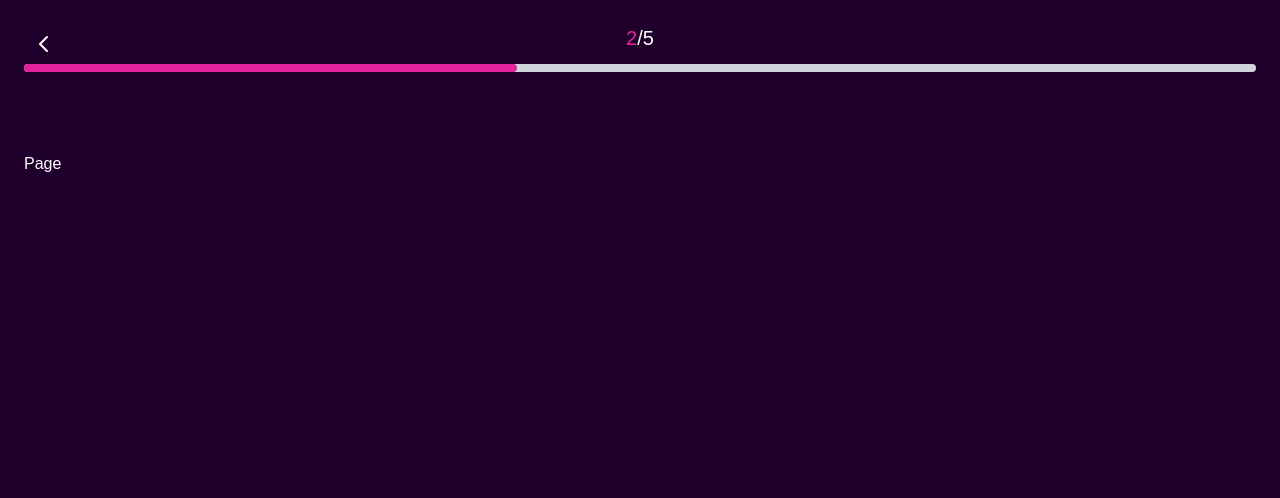
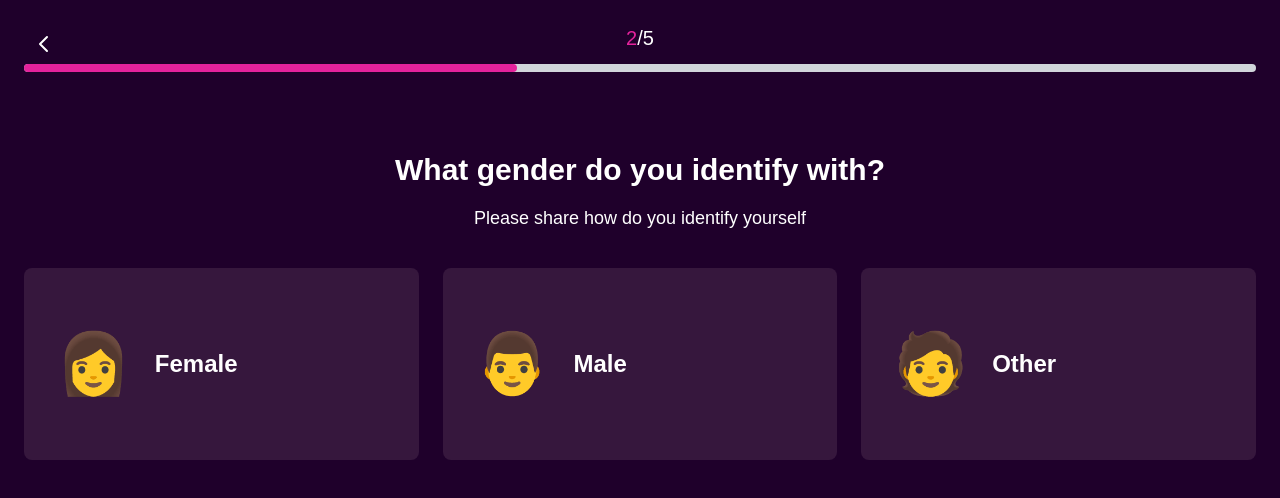
Before and after one commit to Freeman2333/quiz, a Next.js app: page /en/steps/gender in a window 1280 px wide. Shown: the top 498 px of the page. Built offline with nearby package versions, Linux system fonts and the light colour scheme.

Commit message:
gender selection added

```diff
--- a/src/app/[locale]/steps/age/page.tsx
+++ b/src/app/[locale]/steps/age/page.tsx
@@ -1,9 +1,14 @@
+"use client";
+
 import React from "react";
 import { routing } from "@/i18n/routing";
 import { useTranslations } from "next-intl";
+import { useAppContext } from "@/components/AppProvider";
 
 const Page: React.FC = () => {
   const t = useTranslations();
+  const { language, gender, age, hate, favoriteTopics } = useAppContext()!;
+  console.log({ language, gender, age, hate, favoriteTopics });
 
   return (
     <div>
--- a/src/app/[locale]/steps/gender/page.tsx
+++ b/src/app/[locale]/steps/gender/page.tsx
@@ -1,13 +1,60 @@
 "use client";
 
+import React from "react";
 import { useAppContext } from "@/components/AppProvider";
-import React from "react";
+import { useTranslations } from "next-intl";
+import { useStepNavigation } from "@/hook/useStepNavigation";
 
 const Page: React.FC = () => {
-  const appContext = useAppContext();
-  console.log({ appContext });
+  const t = useTranslations();
+  const { setGender } = useAppContext()!;
+  const { goToNextStep } = useStepNavigation();
 
-  return <div>Page</div>;
+  const handleGenderSelect = (gender: string) => {
+    setGender(gender);
+    goToNextStep();
+  };
+
+  return (
+    <div className="flex flex-col gap-4 w-full">
+      <h1 className="text-3xl font-bold text-center text-foreground">
+        {t("title2")}
+      </h1>
+      <p className="text-lg text-center text-muted mb-5">{t("subtitle2")}</p>
+
+      <div className="flex justify-between gap-6 w-full">
+        <div
+          onClick={() => handleGenderSelect(t("genderFemale"))}
+          className={`flex-1 h-48 flex items-center justify-start pl-8 rounded-lg bg-secondary transition-colors duration-300 cursor-pointer hover:bg-primary`}
+        >
+          <span className="text-6xl">👩</span>
+          <p className="text-2xl text-white font-semibold ml-6">
+            {t("genderFemale")}
+          </p>
+        </div>
+
+        <div
+          onClick={() => handleGenderSelect(t("genderMale"))}
+          className={`flex-1 h-48 flex items-center justify-start pl-8 rounded-lg bg-secondary transition-colors duration-300 cursor-pointer hover:bg-primary`}
+        >
+          <span className="text-6xl">👨</span>
+          <p className="text-2xl text-white font-semibold ml-6">
+            {t("genderMale")}
+          </p>
+        </div>
+
+        <div
+          onClick={() => handleGenderSelect(t("genderOther"))}
+          className={`flex-1 h-48 flex items-center justify-start pl-8 rounded-lg bg-secondary transition-colors duration-300 cursor-pointer hover:bg-primary`}
+        >
+          <span className="text-6xl">🧑</span>
+          <p className="text-2xl text-white font-semibold ml-6">
+            {t("genderOther")}
+          </p>
+        </div>
+      </div>
+    </div>
+  );
 };
 
 export default Page;
--- a/src/app/[locale]/steps/lang/page.tsx
+++ b/src/app/[locale]/steps/lang/page.tsx
@@ -5,35 +5,45 @@ import { useTranslations, useLocale } from "next-intl";
 import { useRouter, usePathname } from "next/navigation";
 import { routing } from "@/i18n/routing";
 import Panel from "@/components/Panel";
-import { STEPS } from "@/constants"; // Adjust the import path if needed
+import { STEPS } from "@/constants";
+import { useAppContext } from "@/components/AppProvider";
 
 const Page: React.FC = () => {
-  const t = useTranslations("LocaleSwitcher");
+  const tRoot = useTranslations();
+  const tLocaleSwitcher = useTranslations("LocaleSwitcher");
   const currentLocale = useLocale();
   const router = useRouter();
   const pathname = usePathname();
+  const { setLanguage } = useAppContext()!;
 
   const handlePanelChange = (locale: string) => {
     const currentStepIndex = STEPS.findIndex(
       (step) => step.url.replace("{locale}", currentLocale) === pathname
     );
 
-    // Get the next step index
     const nextStepIndex = currentStepIndex + 1;
 
-    // Check if there's a next step
     if (nextStepIndex < STEPS.length) {
       const nextStep = STEPS[nextStepIndex].url.replace("{locale}", locale);
       router.replace(nextStep);
     }
+
+    setLanguage(locale);
   };
 
   return (
     <div className="flex flex-col gap-4">
+      <h1 className="text-3xl font-bold text-center text-foreground">
+        {tRoot("title1")}
+      </h1>
+      <p className="text-lg text-center text-muted mb-5">
+        {tRoot("subtitle1")}
+      </p>
+
       {routing.locales.map((locale: string) => (
         <Panel
           key={locale}
-          label={t("locale", { locale })}
+          label={tLocaleSwitcher("locale", { locale })}
           isSelected={currentLocale === locale}
           onClick={() => handlePanelChange(locale)}
         />
--- a/src/components/AppProvider.tsx
+++ b/src/components/AppProvider.tsx
@@ -1,27 +1,39 @@
 "use client";
-import { createContext, useContext } from "react";
+
+import React, { createContext, useContext, useState } from "react";
 
 type AppContextType = {
-  language: string;
   gender: string;
   age: number;
   hate: string[];
   favoriteTopics: string[];
+  setGender: (gender: string) => void;
+  setAge: (age: number) => void;
+  setHate: (hate: string[]) => void;
+  setFavoriteTopics: (topics: string[]) => void;
 };
 
-const defaultAppContext: AppContextType = {
-  language: "en",
-  gender: "unspecified",
-  age: 0,
-  hate: [],
-  favoriteTopics: [],
-};
-
-const AppContext = createContext<AppContextType>(defaultAppContext);
+const AppContext = createContext<AppContextType | null>(null);
 
 export const AppProvider = ({ children }: { children: React.ReactNode }) => {
+  const [gender, setGender] = useState("male");
+  const [age, setAge] = useState(0);
+  const [hate, setHate] = useState<string[]>([]);
+  const [favoriteTopics, setFavoriteTopics] = useState<string[]>([]);
+
   return (
-    <AppContext.Provider value={defaultAppContext}>
+    <AppContext.Provider
+      value={{
+        gender,
+        age,
+        hate,
+        favoriteTopics,
+        setGender,
+        setAge,
+        setHate,
+        setFavoriteTopics,
+      }}
+    >
       {children}
     </AppContext.Provider>
   );
--- /dev/null
+++ b/src/hook/useStepNavigation.ts
@@ -0,0 +1,27 @@
+import { useRouter, usePathname } from "next/navigation";
+import { STEPS } from "@/constants";
+import { useLocale } from "next-intl";
+
+export const useStepNavigation = () => {
+  const router = useRouter();
+  const pathname = usePathname();
+  const currentLocale = useLocale();
+
+  const goToNextStep = () => {
+    const currentStepIndex = STEPS.findIndex(
+      (step) => step.url.replace("{locale}", currentLocale) === pathname
+    );
+
+    const nextStepIndex = currentStepIndex + 1;
+
+    if (nextStepIndex < STEPS.length) {
+      const nextStepUrl = STEPS[nextStepIndex].url.replace(
+        "{locale}",
+        currentLocale
+      );
+      router.push(nextStepUrl);
+    }
+  };
+
+  return { goToNextStep };
+};
```
